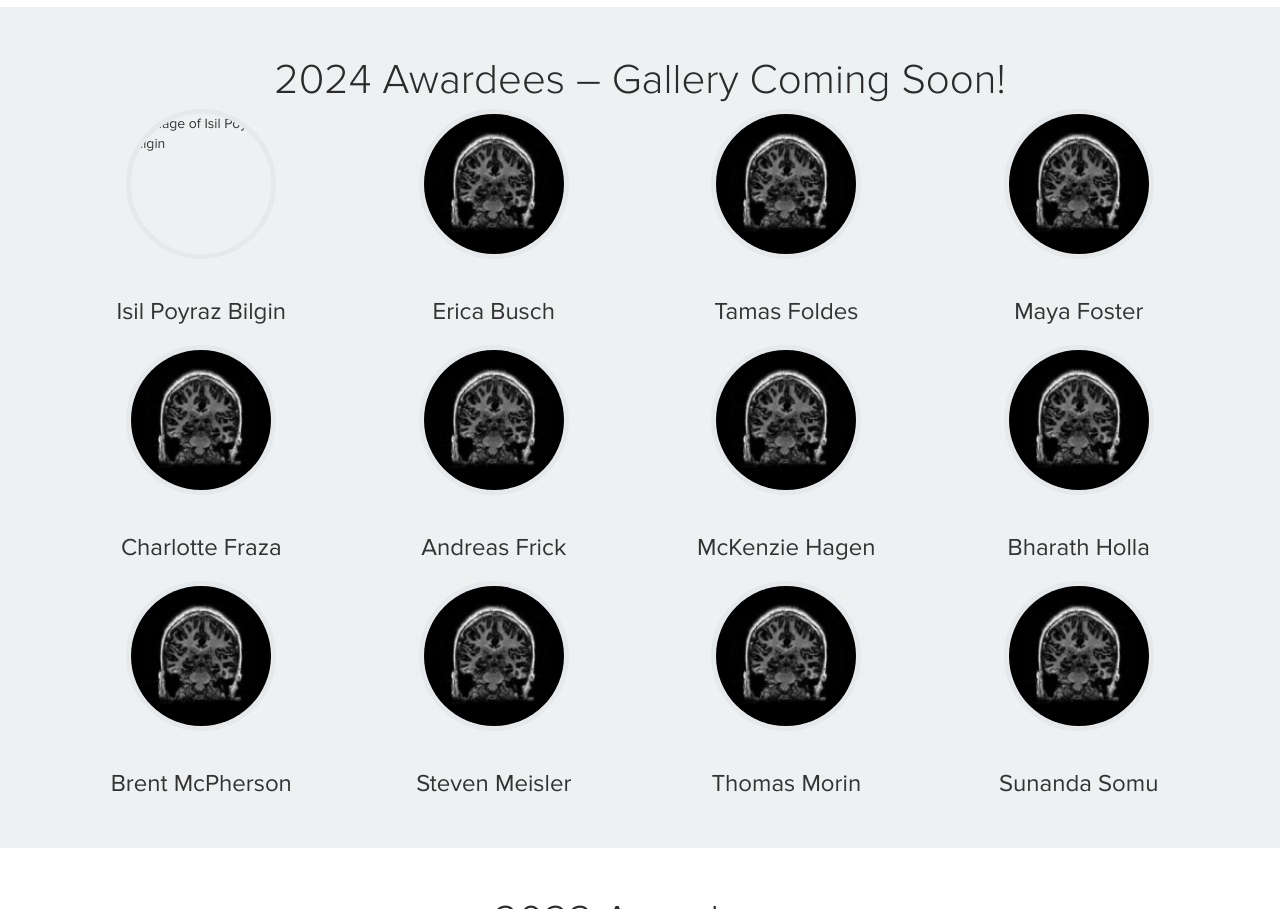
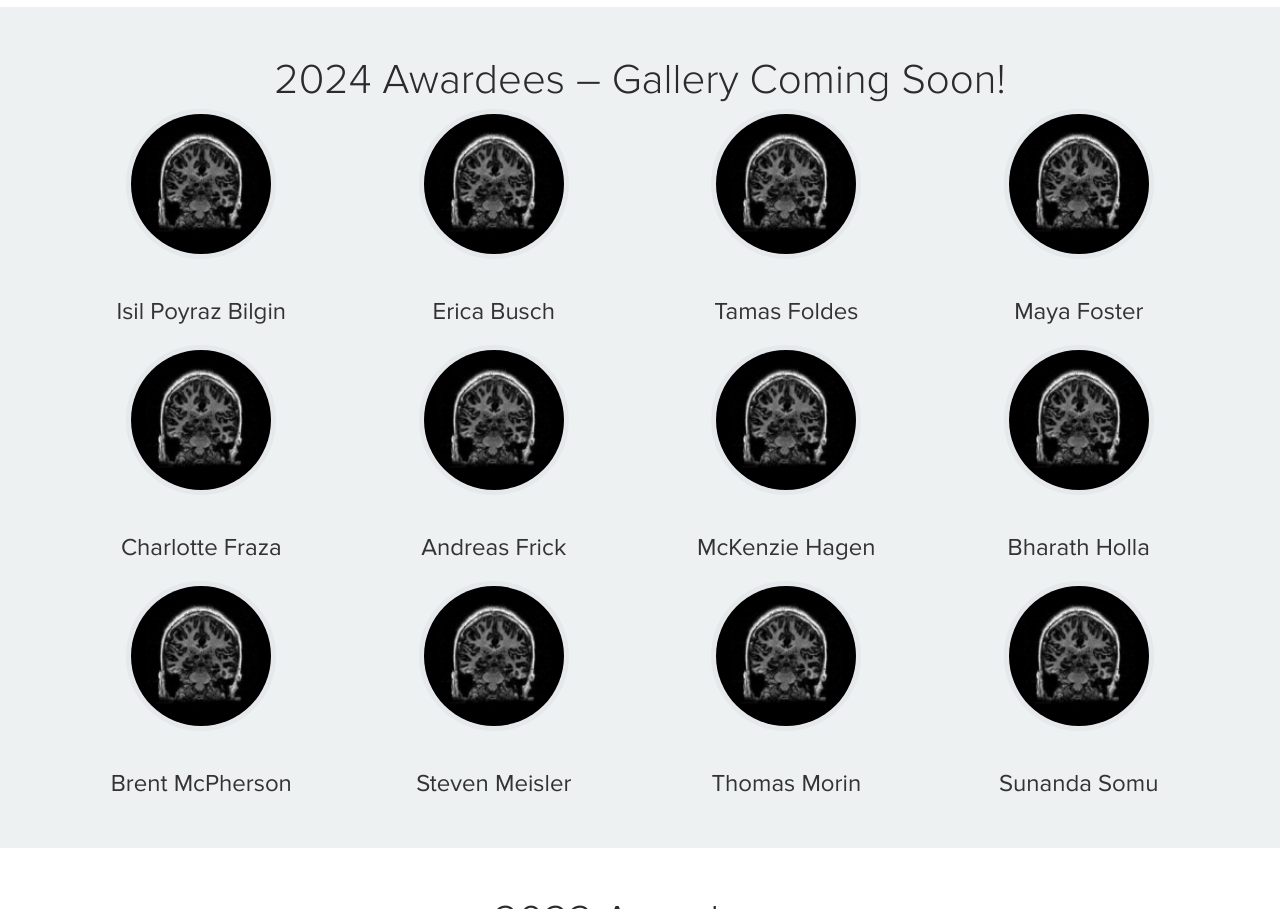
Before and after one commit to ReproNim/repronim.github.io, a plain HTML site: page fellowship.html in a window 1280 px wide. Shown: the part 1311-2220 px from the top of the page. Drawn offline with nearby package versions, Linux system fonts and the light colour scheme.

Commit message:
edit on Fellowship page for gallery item
line 148 remove repeat of 'images' for proper display

```diff
--- a/fellowship.html
+++ b/fellowship.html
@@ -145,7 +145,7 @@
 </div>
 <div class="row">
     <div class="col-sm-3">
-            <span class="testimonial-img"><img src="images/images/2019_fellows/brain.png" style="border-radius: 100%; display: block" alt="Image of Isil Poyraz Bilgin" /></span>
+            <span class="testimonial-img"><img src="images/2019_fellows/brain.png" style="border-radius: 100%; display: block" alt="Image of Isil Poyraz Bilgin" /></span>
             <h3>Isil Poyraz Bilgin</h3>
             </div>
             <div class="col-sm-3">
```
